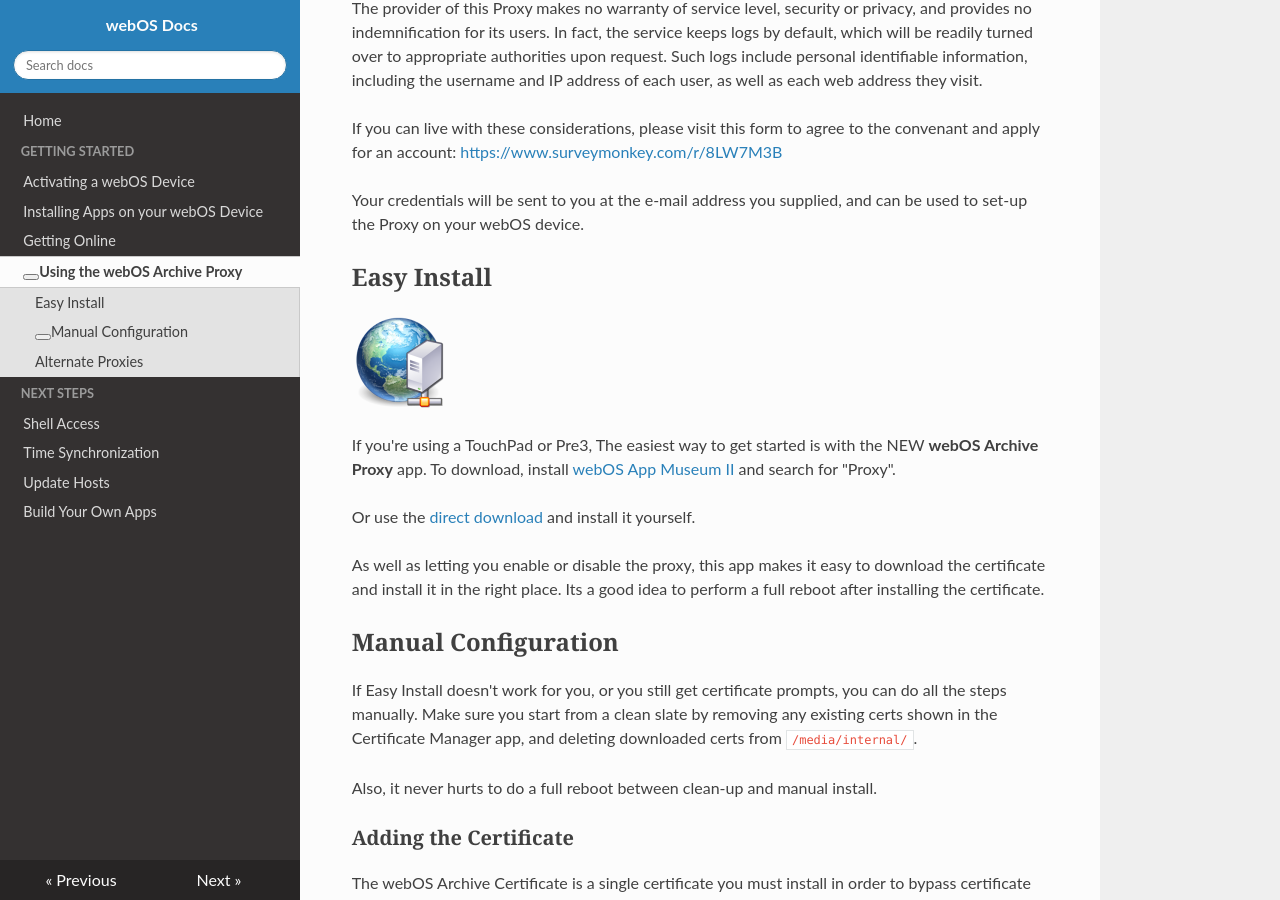
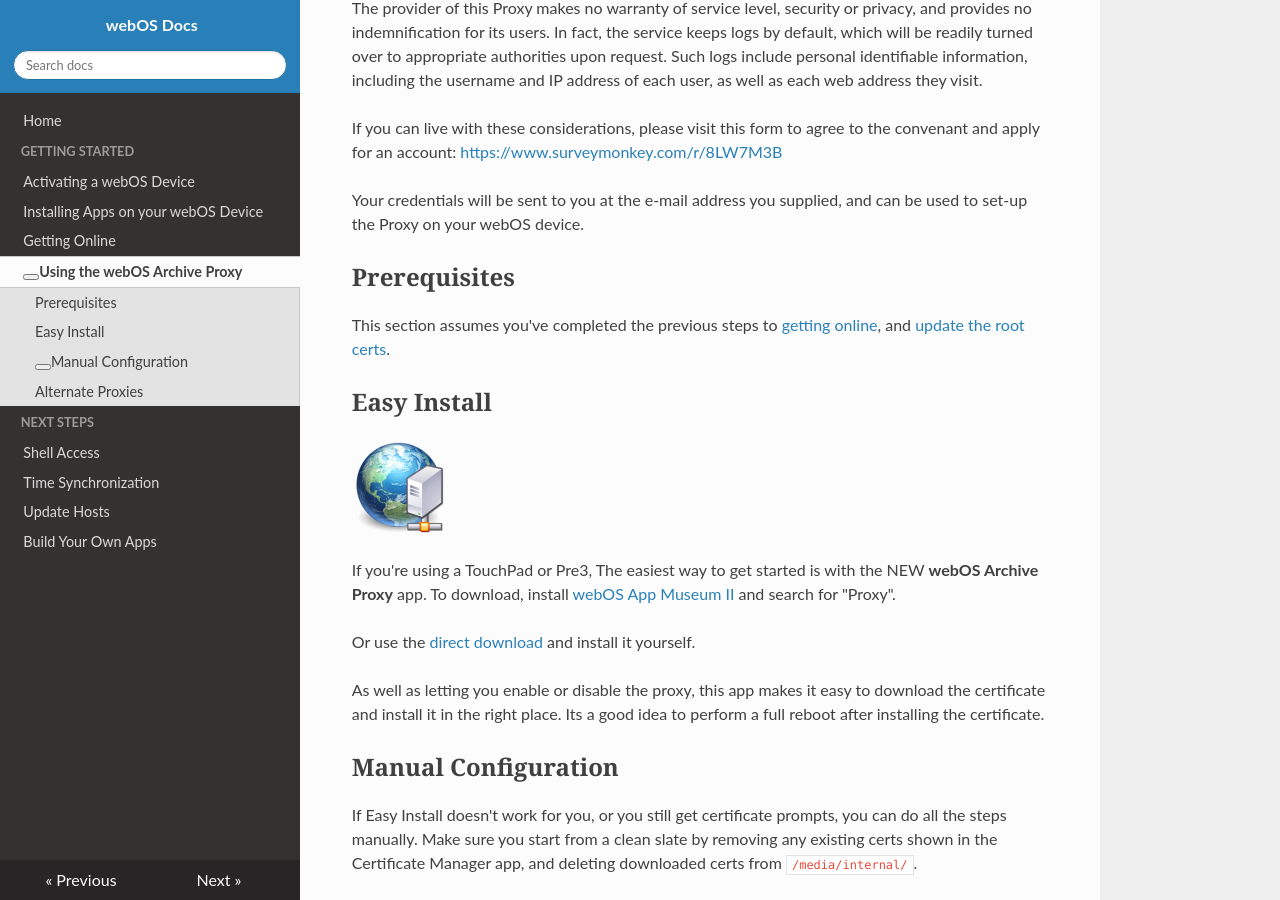
Before and after one commit to webOSArchive/webos-docs, an MkDocs documentation site: the page built from docs/proxysetup.md, in a window 1280 px wide and 900 px high, scrolled down 310 px. Built offline with MkDocs 1.6.1, drawn with Linux system fonts in a browser that asks for light colours; nearby versions of some CDN libraries; some web fonts are replaced; library files that are not in the unit come from our copies.

Commit message:
update proxy instructions

```diff
--- a/docs/proxysetup.md
+++ b/docs/proxysetup.md
@@ -8,6 +8,10 @@ If you can live with these considerations, please visit this form to agree to th
 [https://www.surveymonkey.com/r/8LW7M3B](https://www.surveymonkey.com/r/8LW7M3B)
 
 Your credentials will be sent to you at the e-mail address you supplied, and can be used to set-up the Proxy on your webOS device.
+
+## Prerequisites
+
+This section assumes you've completed the previous steps to [getting online](online.md), and [update the root certs](online.md#updating-certificates).<br>
 
 ## Easy Install
 
```
